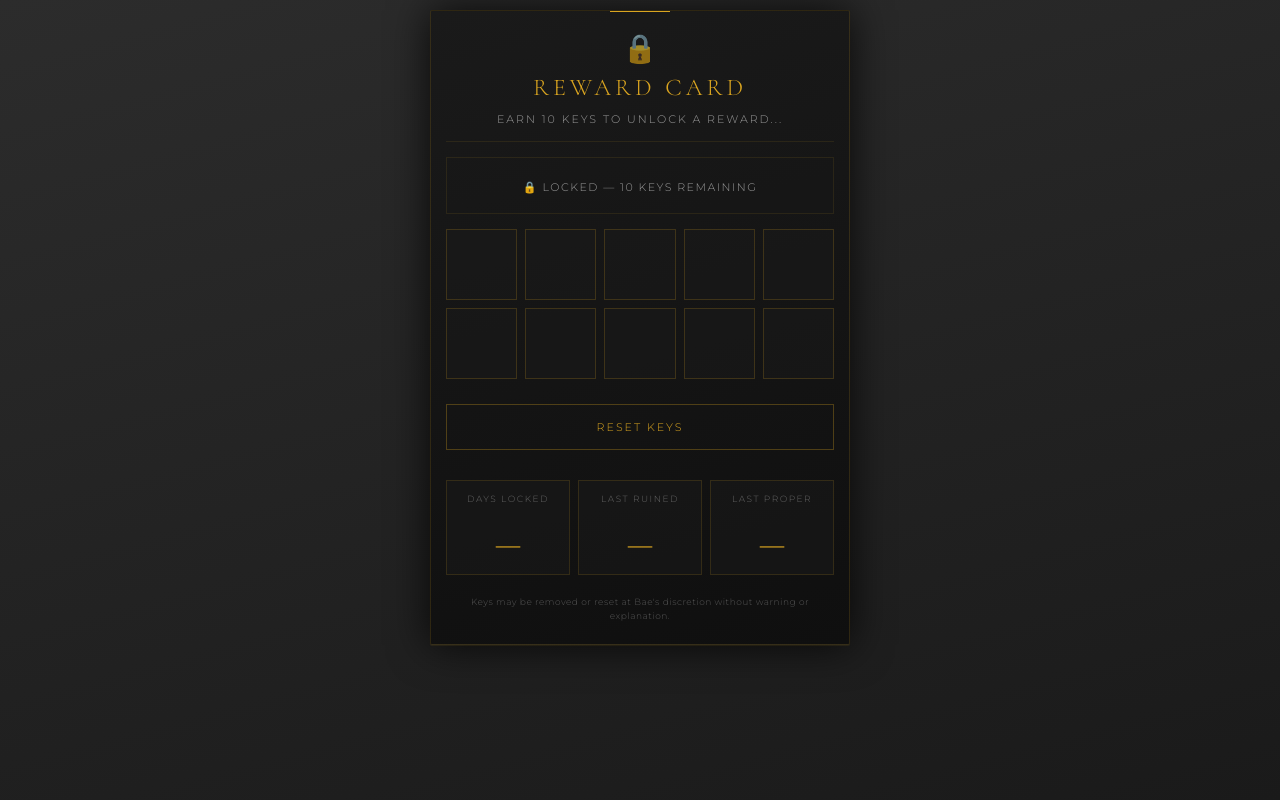
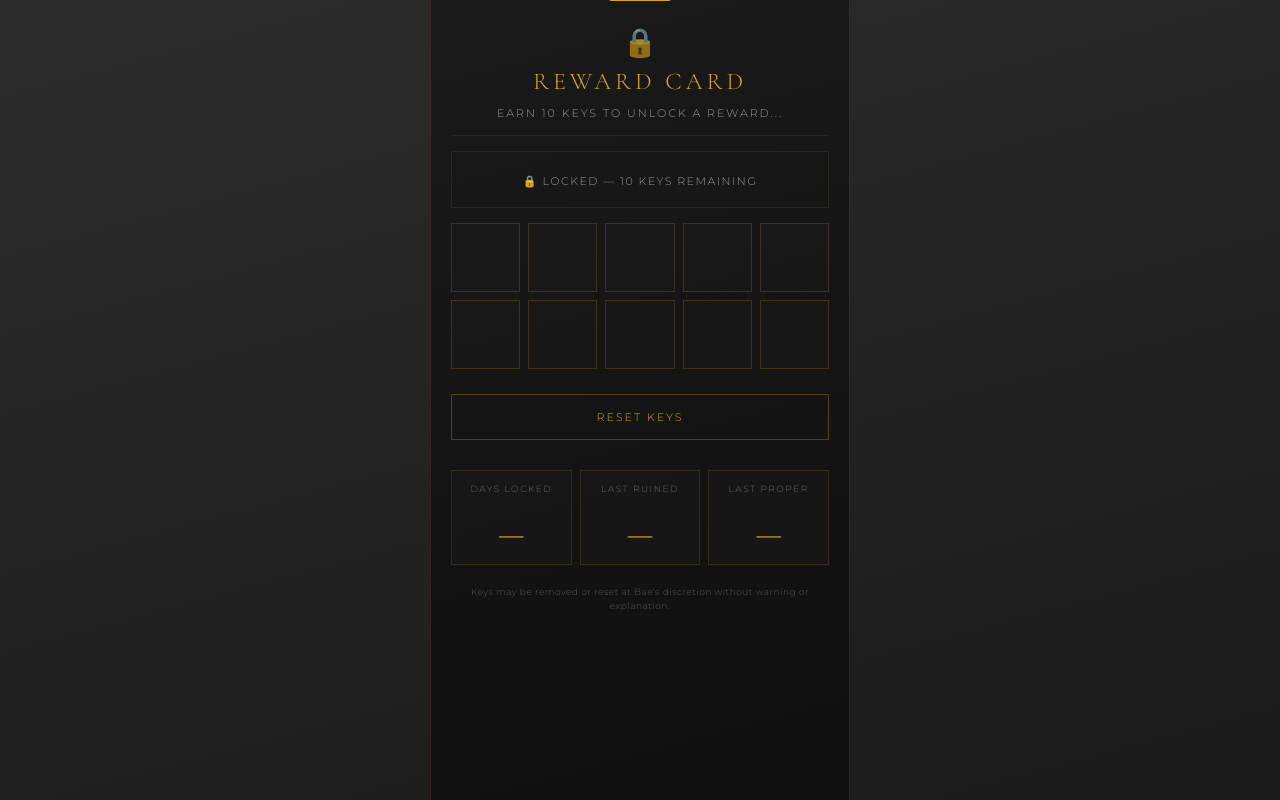
Before and after one commit to SynthzillaPrime/reward-card, a React (Vite) app: page / in a window 1280 px wide. Built offline with nearby package versions, Linux system fonts and the light colour scheme.

Commit message:
Vibe Ship

```diff
--- a/src/App.css
+++ b/src/App.css
@@ -11,11 +11,8 @@ html {
 body {
     font-family: "Montserrat", sans-serif;
     background: linear-gradient(165deg, #2c2c2c 0%, #1a1a1a 100%);
-    min-height: 100dvh;
-    display: flex;
-    align-items: flex-start;
-    justify-content: center;
-    padding: 10px;
+    margin: 0;
+    padding: 0;
     color: #999;
     font-weight: 300;
     touch-action: manipulation;
@@ -23,18 +20,17 @@ body {
 
 .card {
     background: linear-gradient(165deg, #1a1a1a 0%, #0f0f0f 100%);
-    border-radius: 2px;
-    padding: 20px 15px;
-    max-height: 100dvh;
+    min-height: 100dvh;
+    padding: 25px 20px;
+    width: 100%;
     max-width: 420px;
-    width: 100%;
-    box-shadow:
-        0 1px 1px rgba(218, 165, 32, 0.1),
-        0 0 40px rgba(0, 0, 0, 0.8);
+    margin: 0 auto;
     position: relative;
-    border: 1px solid rgba(218, 165, 32, 0.15);
+    border-left: 1px solid rgba(218, 165, 32, 0.15);
+    border-right: 1px solid rgba(218, 165, 32, 0.15);
     display: flex;
     flex-direction: column;
+    box-sizing: border-box;
 }
 
 /* Gold line accent at top */
```
